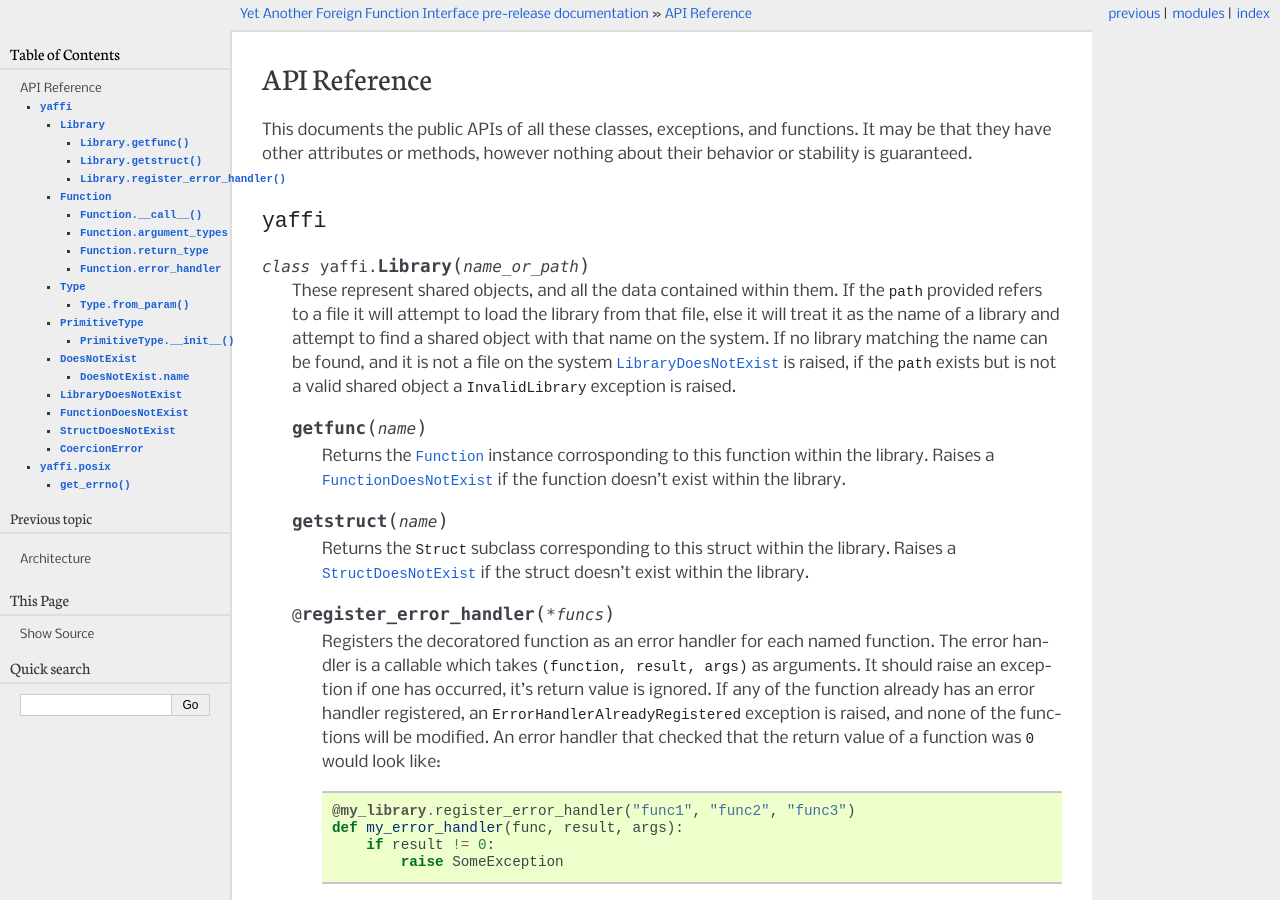
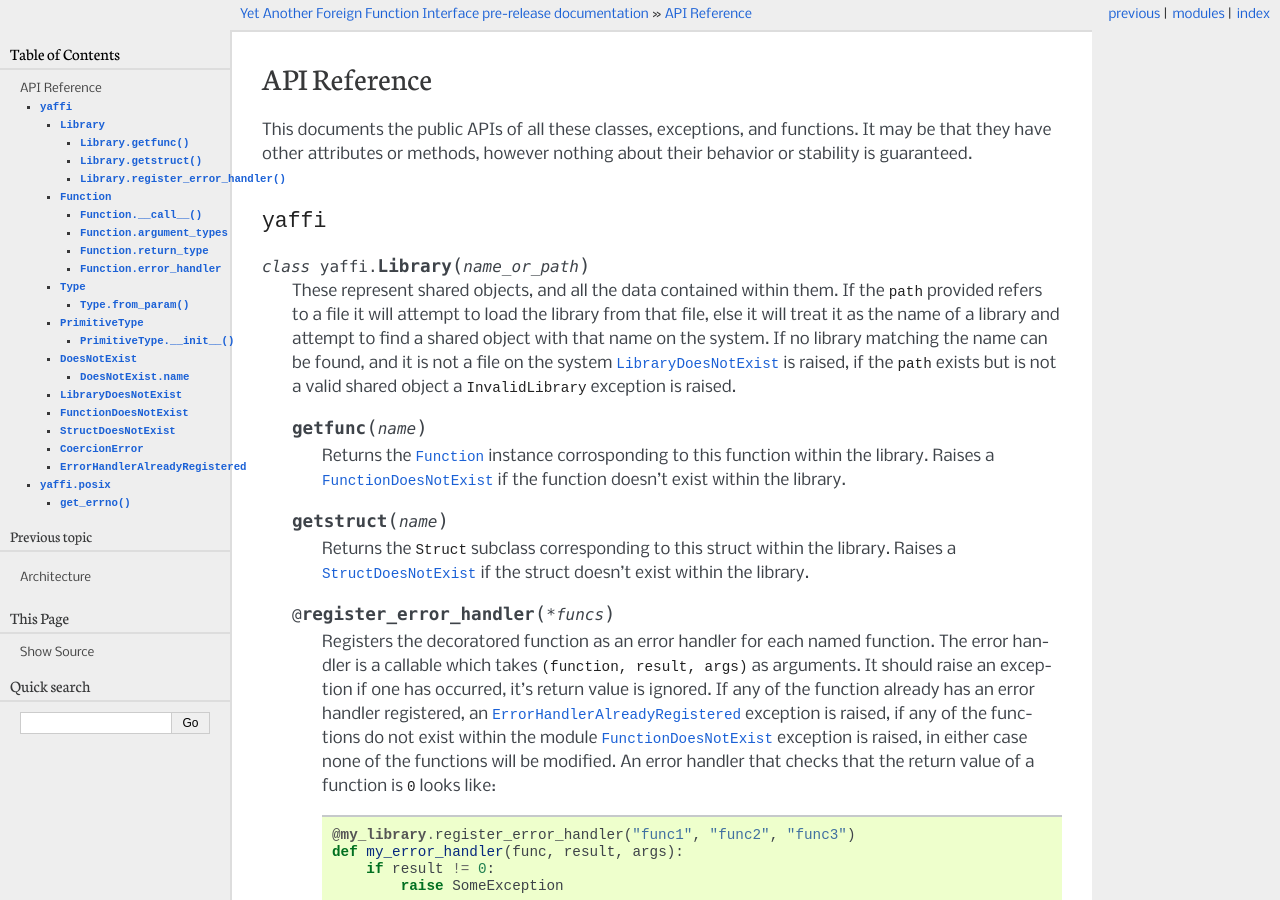
Before and after one commit to alex/yaffi, a Sphinx documentation site: the page built from docs/api.rst, in a window 1280 px wide and 900 px high. Built offline with Sphinx 7.4.7, drawn with Linux system fonts in a browser that asks for light colours; some of the changed text lies outside the part shown.

Commit message:
more documentation

```diff
--- a/docs/api.rst
+++ b/docs/api.rst
@@ -39,9 +39,11 @@ their behavior or stability is guaranteed.
         ``(function, result, args)`` as arguments.  It should raise an
         exception if one has occurred, it's return value is ignored.  If any of
         the function already has an error handler registered, an
-        ``ErrorHandlerAlreadyRegistered`` exception is raised, and none of the
-        functions will be modified.  An error handler that checked that the
-        return value of a function was ``0`` would look like::
+        :py:exc:`ErrorHandlerAlreadyRegistered` exception is raised, if any of
+        the functions do not exist within the module
+        :py:exc:`FunctionDoesNotExist` exception is raised, in either case none
+        of the functions will be modified.  An error handler that checks that
+        the return value of a function is ``0`` looks like::
 
             @my_library.register_error_handler("func1", "func2", "func3")
             def my_error_handler(func, result, args):
@@ -108,6 +110,10 @@ their behavior or stability is guaranteed.
 
 .. py:exception:: CoercionError
 
+    This is a subclass of :py:exc:`TypeError`.
+
+.. py:exception:: ErrorHandlerAlreadyRegistered
+
 
 .. py:module:: yaffi.posix
 
```
